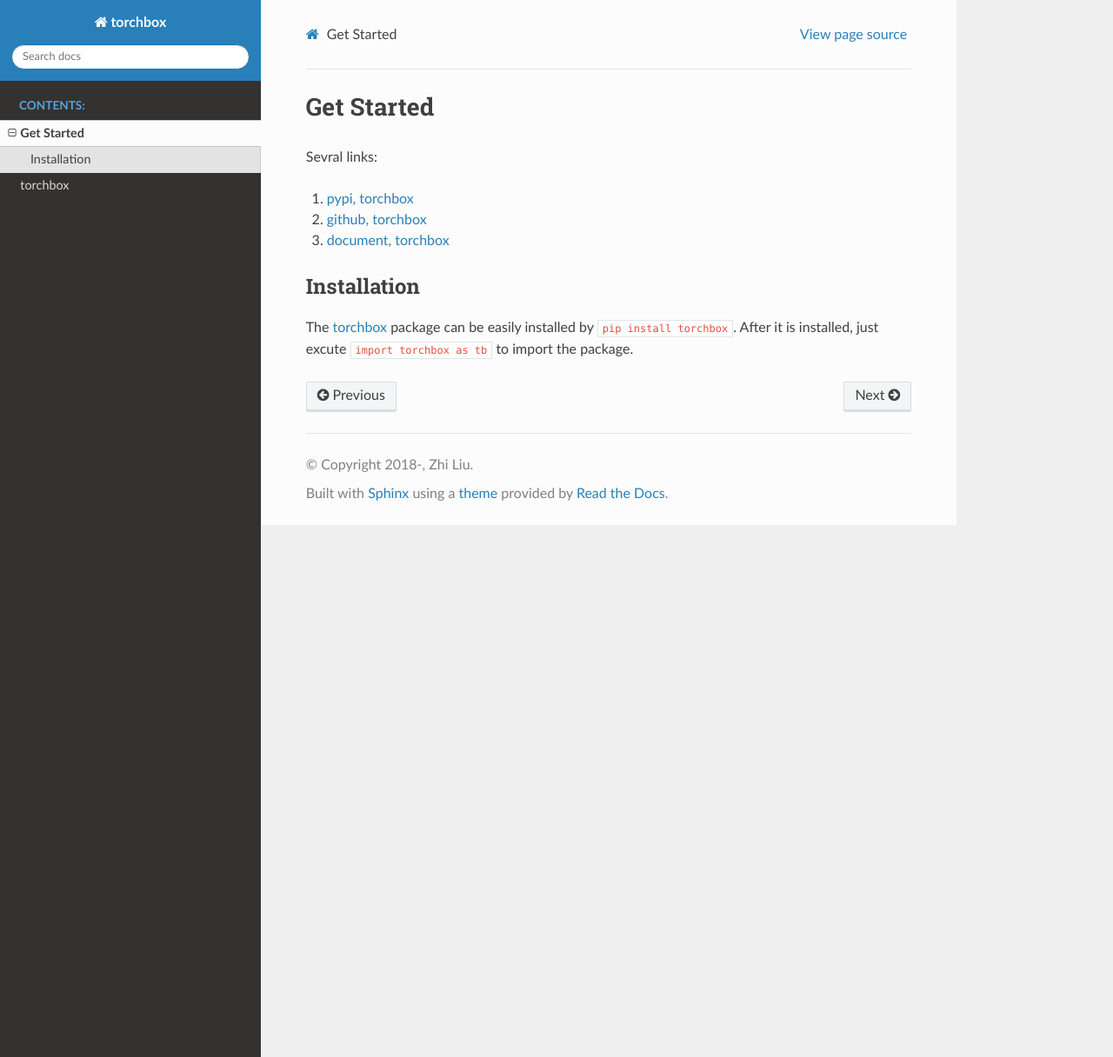
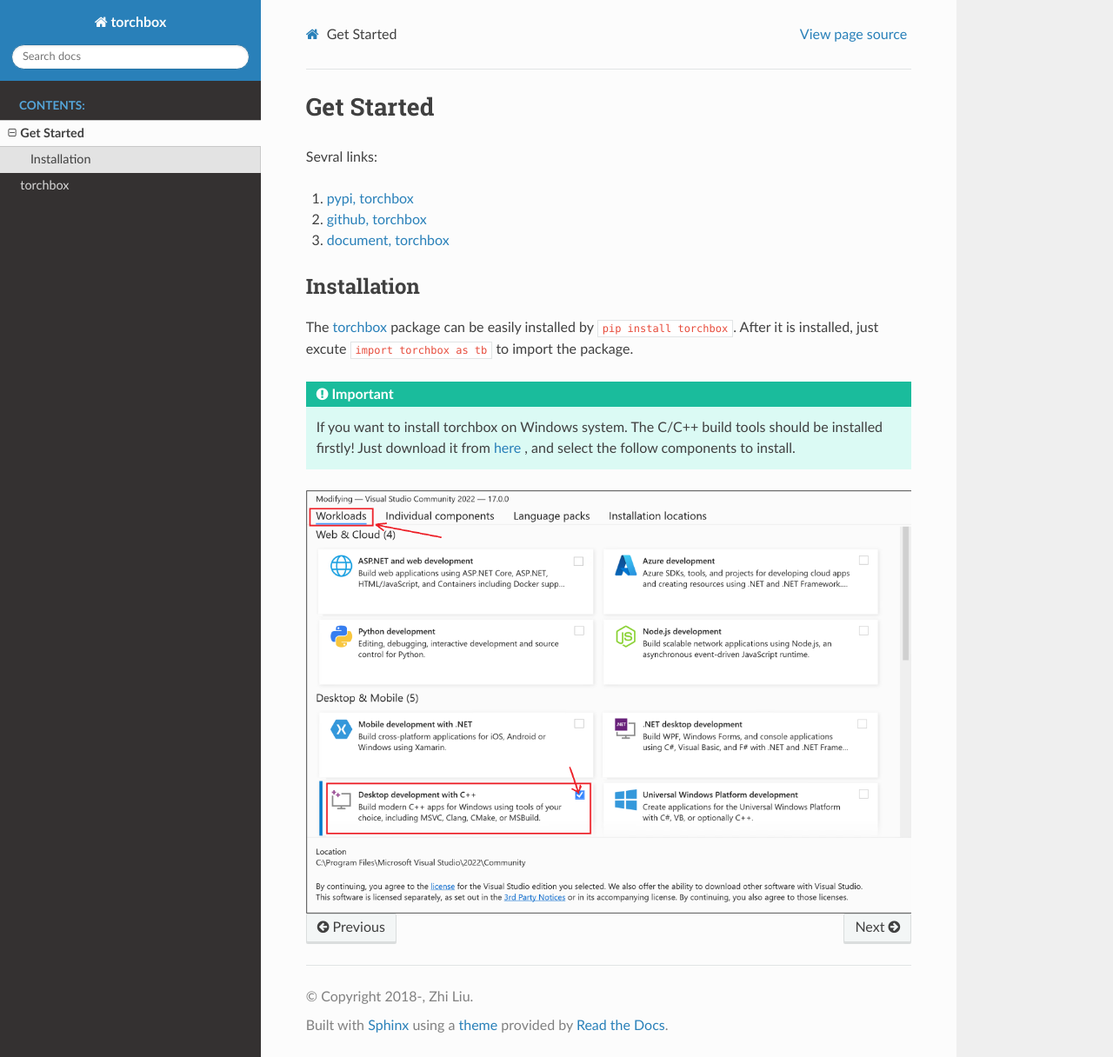
Before and after one commit to antsfamily/torchbox, a Sphinx documentation site: the page built from docs/source/getstarted.rst, in a window 1280 px wide and 1216 px high. Shown: the whole window at 87% size. Built offline with Sphinx 7.4.7 and the Read the Docs theme 2.0.0, drawn with Linux system fonts in a browser that asks for light colours; formulas are drawn with MathJax 3.

```diff
--- a/docs/source/getstarted.rst
+++ b/docs/source/getstarted.rst
@@ -14,3 +14,7 @@
 -------------
 
 The `torchbox <https://pypi.org/project/torchbox/>`_ package can be easily installed by ``pip install torchbox``. After it is installed, just excute ``import torchbox as tb`` to import the package.
+
+.. important:: If you want to install torchbox on Windows system. The C/C++ build tools should be installed firstly! Just download it from `here <https://visualstudio.microsoft.com/visual-cpp-build-tools/>`_ , and select the follow components to install.
+
+.. image:: ./_static/vs-installer-workloads.png
```
Also changed, not shown: docs/source/_static/vs-installer-workloads.png (added).
